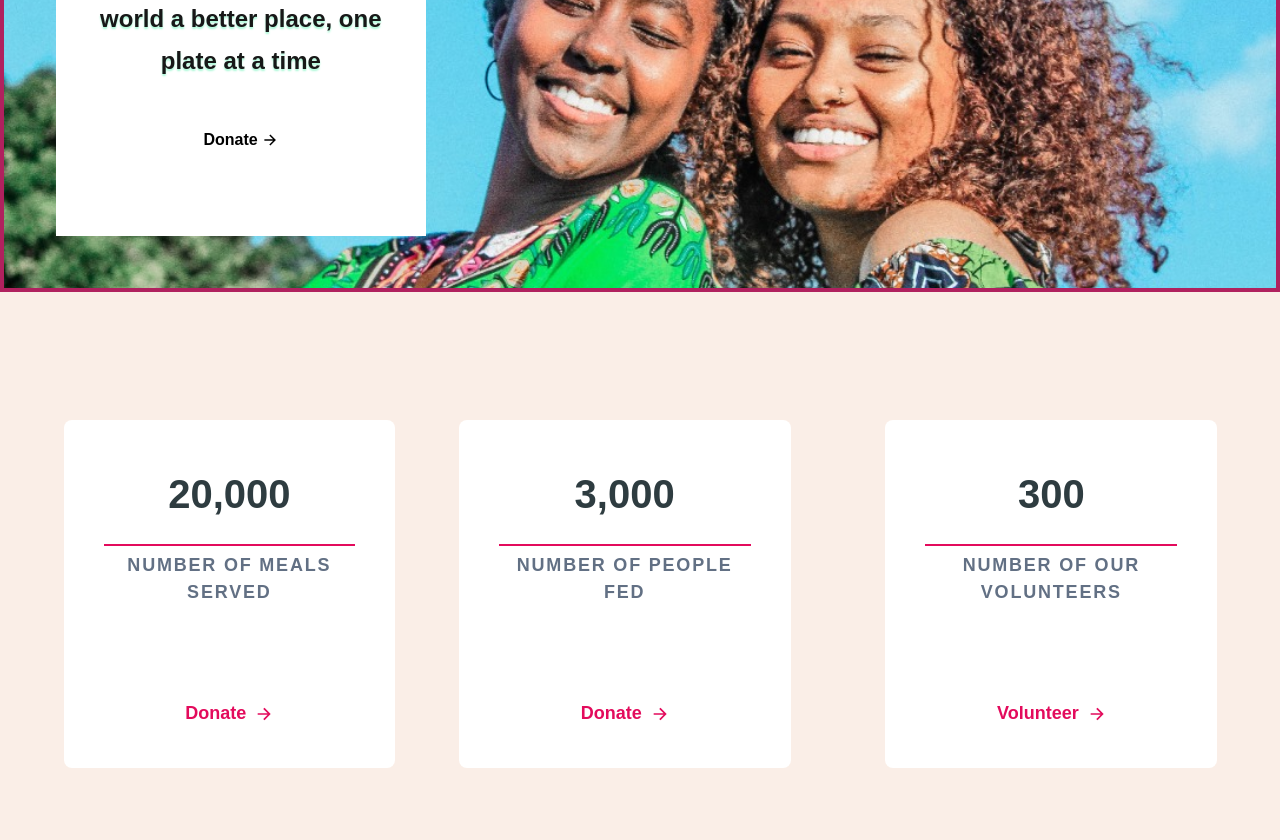
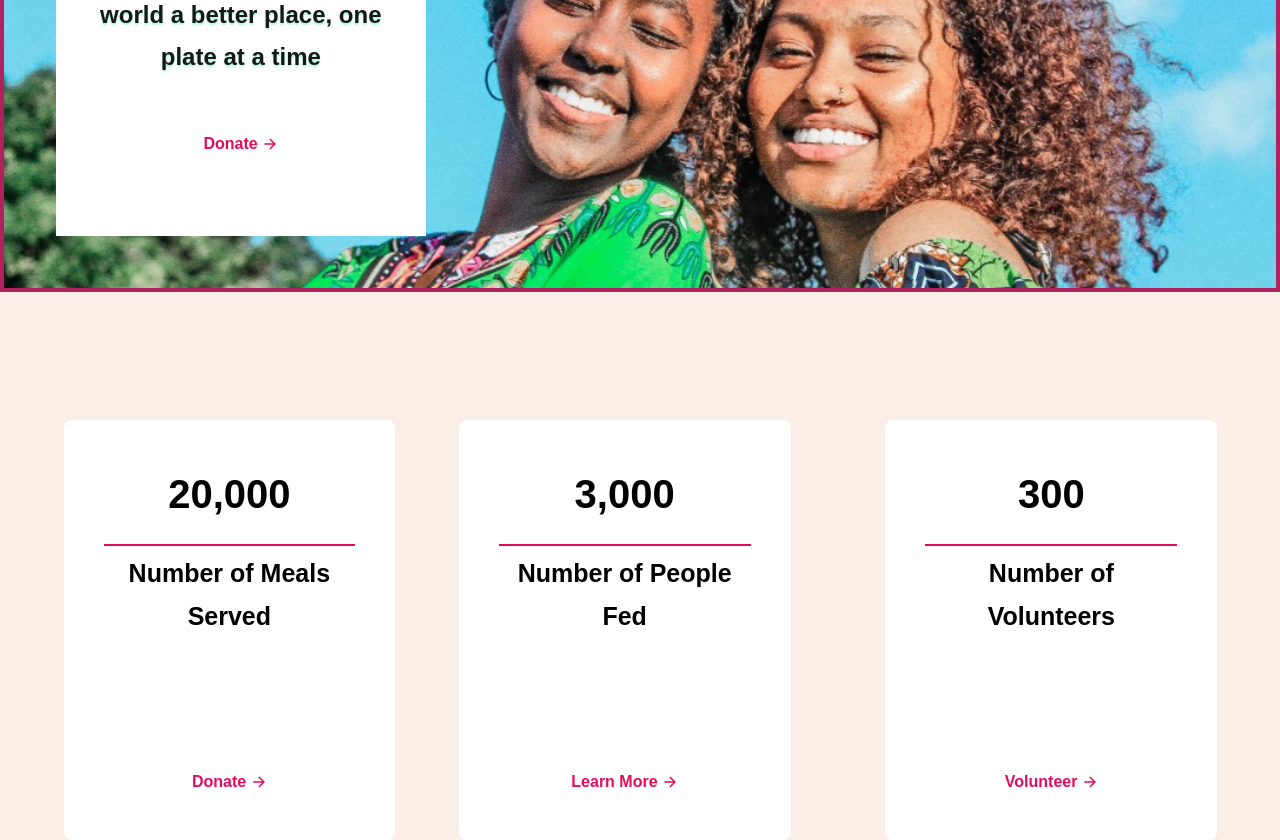
Before and after one commit to peteregbujie/foodbank-landing-page, a React (Create React App) app: page / in a window 1280 px wide. Shown: the part 300-1140 px from the top of the page. Built offline with nearby package versions, Linux system fonts and the light colour scheme.

Commit message:
Optimized CSS

```diff
--- a/src/App.css
+++ b/src/App.css
@@ -64,11 +64,13 @@ h1 {
 
 h2 {
  font-size: 2.441rem;
+ text-transform: uppercase;
 }
 
 h3 {
+ text-transform: uppercase;
  color: var(--text);
- font-size: 3.5em;
+ font-size: 2.5em;
  font-weight: 600;
  line-height: 1.5;
  padding-bottom: 0.5em;
@@ -206,30 +208,21 @@ footer {
  position: relative;
  margin: 0 0 20px 0;
 }
-.hero .subtitle {
- color: #b0215e;
- text-align: center;
-}
 
-.hero__img {
- flex: 1;
- width: 100%;
- display: flex;
- justify-content: center;
- align-items: center;
- margin-left: 2rem;
-}
-
-.hero__img img {
- width: 60%;
-}
 span {
  display: flex;
  justify-content: center;
  align-items: center;
  font-weight: 600;
- margin-top: 1.5rem;
+ color: var(--button);
+ margin-top: 2rem;
+ transition: all 300ms ease-in-out;
 }
+
+span:hover {
+ font-size: 1.5rem;
+}
+
 .card {
  display: flex;
  flex-direction: column;
@@ -245,10 +238,6 @@ span {
 }
 
 .card h3 {
- color: #2e3c40;
- font-size: 2.5em;
- font-weight: 600;
- line-height: 1.5;
  padding-bottom: 0.5em;
  margin: 0 0 0.142857143em;
  border-bottom: 2px solid var(--button);
@@ -256,15 +245,8 @@ span {
 }
 
 .card h4 {
- color: #627084;
- text-transform: uppercase;
- font-size: 1.125em;
- font-weight: 600;
- line-height: 1.5;
- letter-spacing: 0.1em;
  margin: 1.5 0 1.777777778em;
  transition: color 0.45s ease;
- text-align: center;
 }
 
 .card p {
@@ -279,31 +261,16 @@ span {
  font-size: 1.25em;
 }
 
-.card .link-text {
- display: block;
- color: var(--button);
- font-size: 1.125em;
- font-weight: 600;
- line-height: 1.2;
- margin: auto 0 0;
- transition: color 0.45s ease;
- display: flex;
- justify-content: center;
- align-items: center;
-}
-
-.card .link-text .icon {
- margin-left: 0.5em;
- transition: transform 0.6s ease;
-}
-
 .card:hover {
  background: var(--button);
  transform: scale(1.02);
 }
+.card:hover span {
+ color: #fff;
+}
 .card:hover h3 {
  color: #fff;
- border-bottom-color: var(--button);
+ border-bottom-color: var(--main);
 }
 .card:hover h4 {
  color: #fff;
@@ -312,11 +279,9 @@ span {
  opacity: 1;
  transform: none;
 }
-.card:hover .link-text {
- color: #fff;
-}
-.card:hover .link-text .icon {
- animation: point 1.25s infinite alternate;
+
+.card span:hover {
+ color: var(--main);
 }
 
 @keyframes point {
@@ -343,6 +308,19 @@ span {
  margin-bottom: 2rem;
  padding: 3rem;
  width: 100%;
+}
+
+.more__img {
+ flex: 1;
+ width: 100%;
+ display: flex;
+ justify-content: center;
+ align-items: center;
+ margin-left: 2rem;
+}
+
+.more__img img {
+ width: 60%;
 }
 
 .more-text {
--- a/src/App.js
+++ b/src/App.js
@@ -25,32 +25,32 @@ function App() {
        <h3>20,000</h3>
        <h4>Number of Meals Served</h4>
        <p>We have served over 20,000 meals.</p>
-       <span className='link-text'>
-        Donate
-        <IoArrowForwardSharp className='icon' />
+       <span>
+        Donate&nbsp;
+        <IoArrowForwardSharp />
        </span>
       </section>
       <section id='card2' className='card'>
        <h3>3,000</h3>
        <h4>Number of People Fed</h4>
        <p>We have fed over 3000 people.</p>
-       <span className='link-text'>
-        Donate
-        <IoArrowForwardSharp className='icon' />
+       <span>
+        Learn More&nbsp;
+        <IoArrowForwardSharp />
        </span>
       </section>
       <section id='card3' className='card'>
        <h3>300</h3>
-       <h4>Number of our Volunteers</h4>
+       <h4>Number of Volunteers</h4>
        <p>Over 300 people have voluntered.</p>
-       <span className='link-text'>
-        Volunteer
-        <IoArrowForwardSharp className='icon' />
+       <span>
+        Volunteer&nbsp;
+        <IoArrowForwardSharp />
        </span>
       </section>
 
       <section id='more1' className='more'>
-       <div className='hero__img'>
+       <div className='more__img'>
         <img src={cook} alt='cook' />
        </div>
        <div className='more-text'>
@@ -67,14 +67,15 @@ function App() {
        </div>
       </section>
       <section id='more2' className='more more-reversed'>
-       <div className='hero__img'>
+       <div className='more__img'>
         <img src={smile} alt='smile' />
        </div>
        <div className='more-text'>
         <h3>Our Impact</h3>
         <p>
-         <b>Your partnership makes all the difference.</b> Together we can alleviate
-         hunger in our city by provoding healthy to every person everyday.
+         <b>Your partnership makes all the difference.</b> Together we can
+         alleviate hunger in our city by provoding healthy to every person
+         everyday.
         </p>
        </div>
       </section>
```
